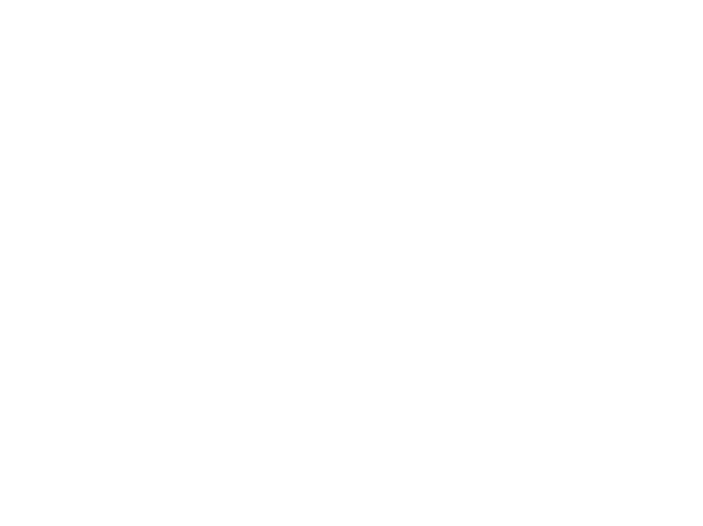
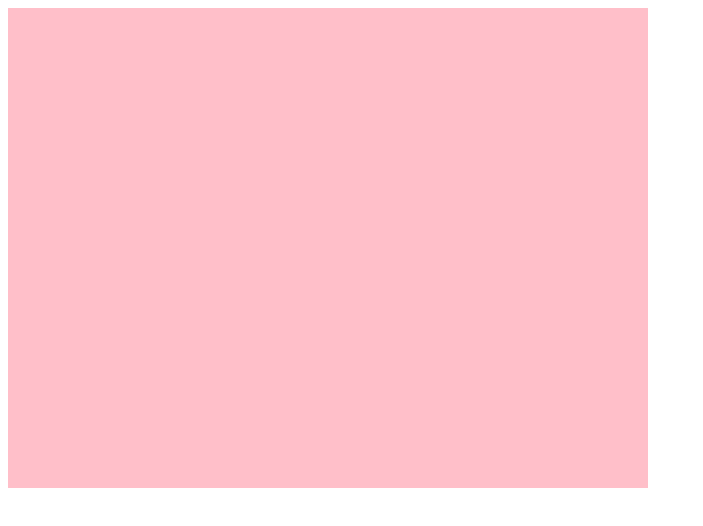
Before and after one commit to cg20221i/learning-webgl-hobingantuk, a plain HTML site: page index.html in a window 1280 px wide. Shown: the whole page, without its empty margins (0-703 px from the left). Drawn offline with Linux system fonts and the light colour scheme.

Commit message:
Add color pink

```diff
--- a/index.html
+++ b/index.html
@@ -6,9 +6,9 @@
     <meta name="viewport" content="width=device-width, initial-scale=1.0">
     <title>Learning WebGL</title>
 </head>
-<body>
-    <canvas id="myCanvas" width="800" height="800">
-        Your Browser des not support WebGL
+<body onload="main()">
+    <canvas id="myCanvas" width="640" height="480">
+        Your Browser does not support WebGL
     </canvas>
     <script src="main.js"></script>
 </body>
--- a/main.js
+++ b/main.js
@@ -5,10 +5,32 @@ function main() {
     // VERTEX SHADER
     var vertexShaderCode = "void main () {" + "}";
 
+    var vertexShader = gl.createShader(gl.VERTEX_SHADER);
+    gl.shaderSource(vertexShader,vertexShaderCode);
+    gl.compileShader(vertexShader);
+
+
     // FRAGMENT SHADER
     var fragmentShaderCode = `
           void main () {
 
           }
     `;
+    var fragmentShader = gl.createShader(gl.FRAGMENT_SHADER);
+    gl.shaderSource(fragmentShader,fragmentShaderCode);
+    gl.compileShader(fragmentShader);
+
+    //Comparing to C-Programming, we may imagine
+    // that up to this step we have created two object files (.o),
+    // For the vertex and fragment shaders
+
+    var shaderProgram = gl.createProgram();
+    gl.attachShader(shaderProgram,vertexShader);
+    gl.attachShader(shaderProgram,fragmentShader);
+    gl.linkProgram(shaderProgram);
+    gl.useProgram(shaderProgram);
+
+    gl.clearColor(1.0,0.75,0.79,1.0); // RGB and Alpha
+    gl.clear(gl.COLOR_BUFFER_BIT);
+
   }
```
